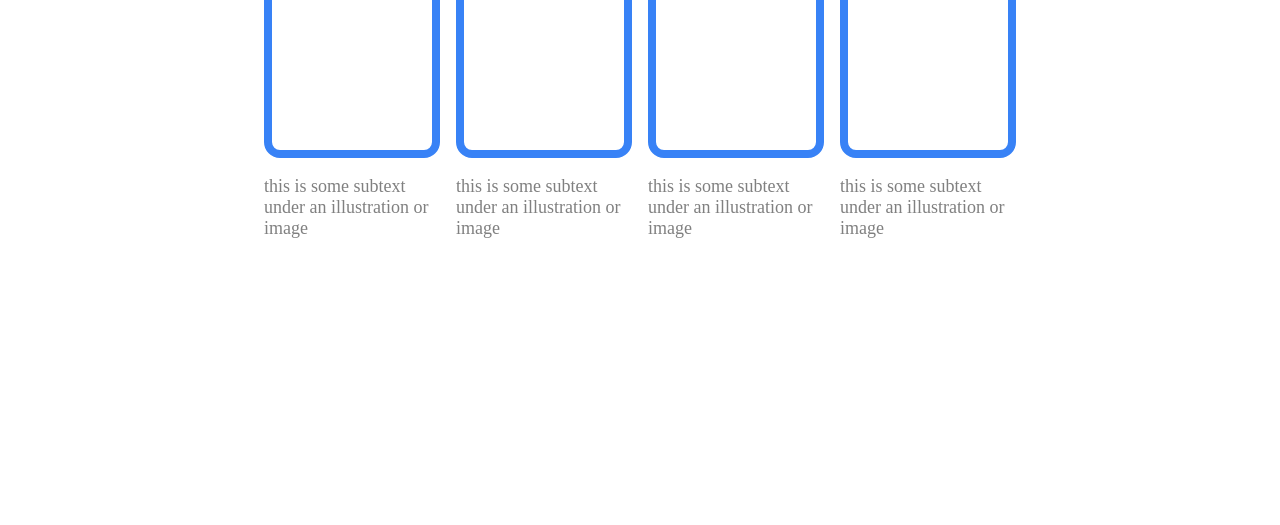
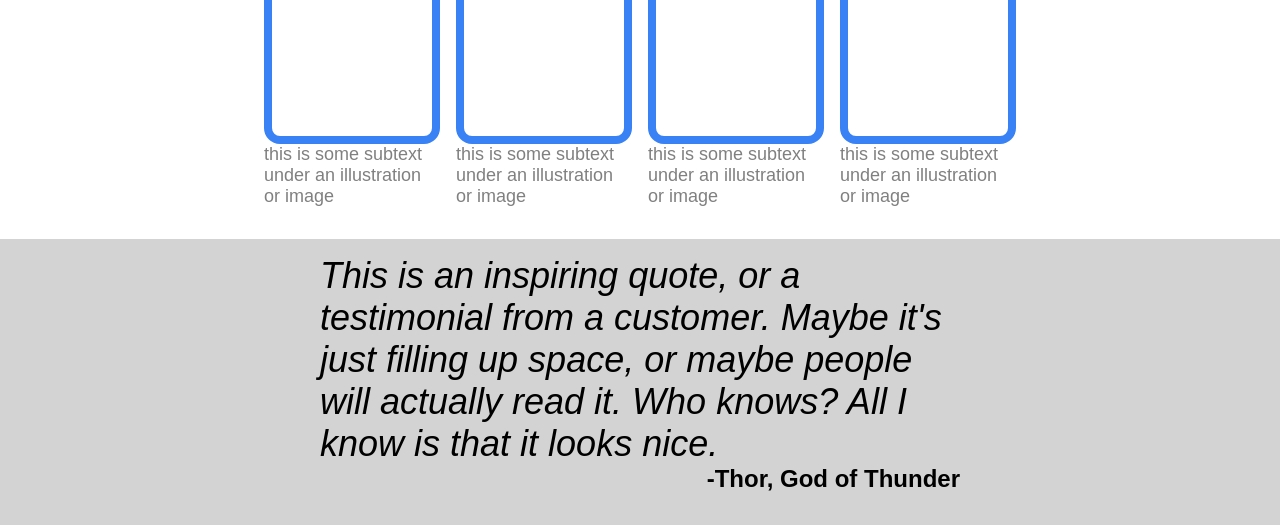
Before and after one commit to BrandonW52/odin-landing-page, a plain HTML site: page index.html in a window 1280 px wide. Shown: the part 426-951 px from the top of the page. Before the commit the page ends 800 px from the top, so only its background shows below. Drawn offline with Linux system fonts and the light colour scheme.

Commit message:
add the quote section to the landing page

```diff
--- a/index.html
+++ b/index.html
@@ -72,6 +72,23 @@
             </div>
         </div>
 
+        <div class="quote">
+            <p>This is an inspiring quote, or a testimonial from a customer. Maybe it's just filling up space, or maybe people will actually read it. Who knows? All I know is that it looks nice.</p>
+            <div class="quote-cred">-Thor, God of Thunder</div>
+        </div>
+
+        <div class="sign-up">
+            <div class="su-container">
+                <div class="su-left">
+
+                </div>
+
+                <div class="su-right">
+
+                </div>
+            </div>
+        </div>
+
     </div>
 
 </body>
--- a/style.css
+++ b/style.css
@@ -1,5 +1,10 @@
+* {
+    margin: 0;
+    padding: 0;
+}
+
 body {
-    margin: 0px;
+    font-family: sans-serif;
 }
 
 .container {
@@ -103,6 +108,10 @@ button {
     padding-bottom: 32px;
 }
 
+.info .hero {
+    align-self: center;
+}
+
 .box {
     display: flex;
     justify-content: space-between;
@@ -124,3 +133,27 @@ button {
 .item p {
     color: gray;
 }
+
+.quote {
+    display: flex;
+    flex-direction: column;
+    justify-content: center;
+    background-color: lightgray;
+
+    padding-left: 25%;
+    padding-right: 25%;
+    padding-top: 16px;
+    padding-bottom: 32px;
+}
+
+.quote p {
+    color: black;
+    font-style: italic;
+    font-size: 36px;
+}
+
+.quote-cred {
+    align-self: flex-end;
+    font-weight: bolder;
+    font-size: 24px;
+}
```
